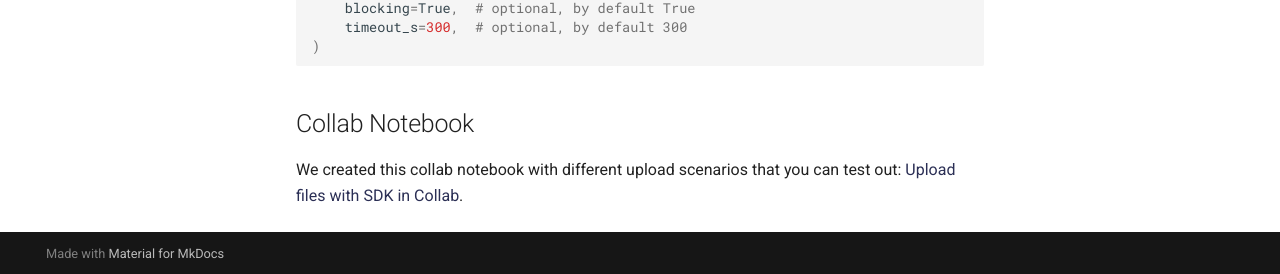
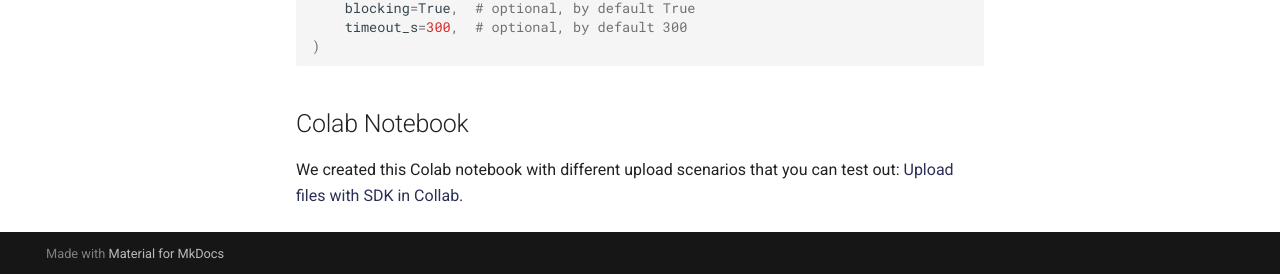
Before and after one commit to deepset-ai/deepset-cloud-sdk, an MkDocs documentation site: the page built from docs/examples/sdk/README.md, in a window 1280 px wide and 900 px high, scrolled down 541 px. Shown: the part 623-897 px from the top of the window. Built offline with MkDocs 1.6.1 and Material for MkDocs 9.7.7, drawn with Linux system fonts in a browser that asks for light colours; comment, search, counter and statistics services are not loaded; the version menu is left out.

Commit message:
Update colab link

````diff
--- a/docs/examples/sdk/README.md
+++ b/docs/examples/sdk/README.md
@@ -49,6 +49,6 @@
     timeout_s=300,  # optional, by default 300
 )
 ```
-## Collab Notebook
+## Colab Notebook
 
-We created this collab notebook with different upload scenarios that you can test out: [Upload files with SDK in Collab](https://colab.research.google.com/drive/1y2KMB606h-57BafCkhuiaXFWo4gDKtG3?usp=sharing#scrollTo=vPAktGZxKsbJ).
+We created this Colab notebook with different upload scenarios that you can test out: [Upload files with SDK in Collab](https://colab.research.google.com/drive/1y2KMB606h-57BafCkhuiaXFWo4gDKtG3?authuser=1#scrollTo=QpIbW_nNA_fT).
````
